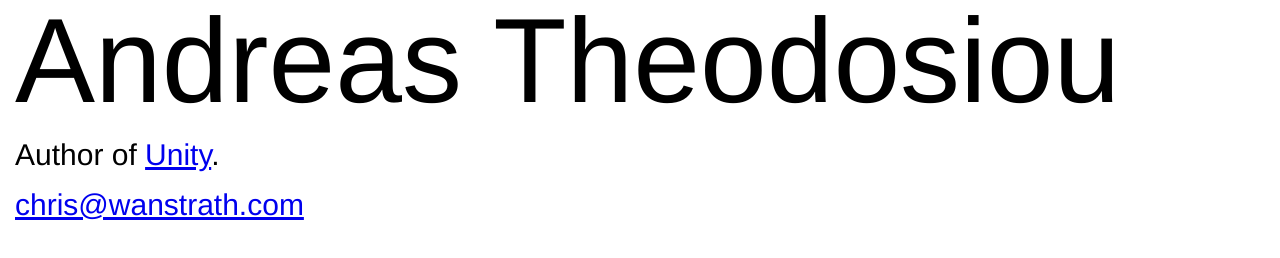
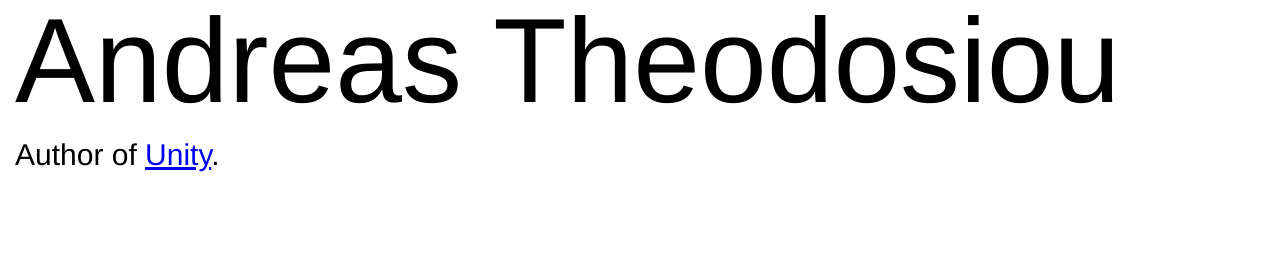
Before and after one commit to MajorBiscuit/majorbiscuit.github.com, a plain HTML site: page index.html in a window 1280 px wide. Drawn offline with Linux system fonts and the light colour scheme; files that its build step writes are made by us from their sources.

```diff
--- a/index.html
+++ b/index.html
@@ -21,6 +21,5 @@
 
 <p>Author of <a href="http://github.com/majorbiscuit">Unity</a>.</p>
 
-<p><a href="&#109;&#97;&#105;&#x6c;&#x74;&#111;&#58;&#99;&#x68;&#x72;&#105;&#x73;&#x40;&#x77;&#97;&#x6e;&#x73;&#x74;&#114;&#97;&#x74;&#104;&#46;&#99;&#x6f;&#x6d;">&#x63;&#104;&#x72;&#105;&#115;&#x40;&#119;&#97;&#x6e;&#115;&#116;&#x72;&#97;&#x74;&#104;&#46;&#99;&#x6f;&#x6d;</a></p>
   </body>
 </html>
```
